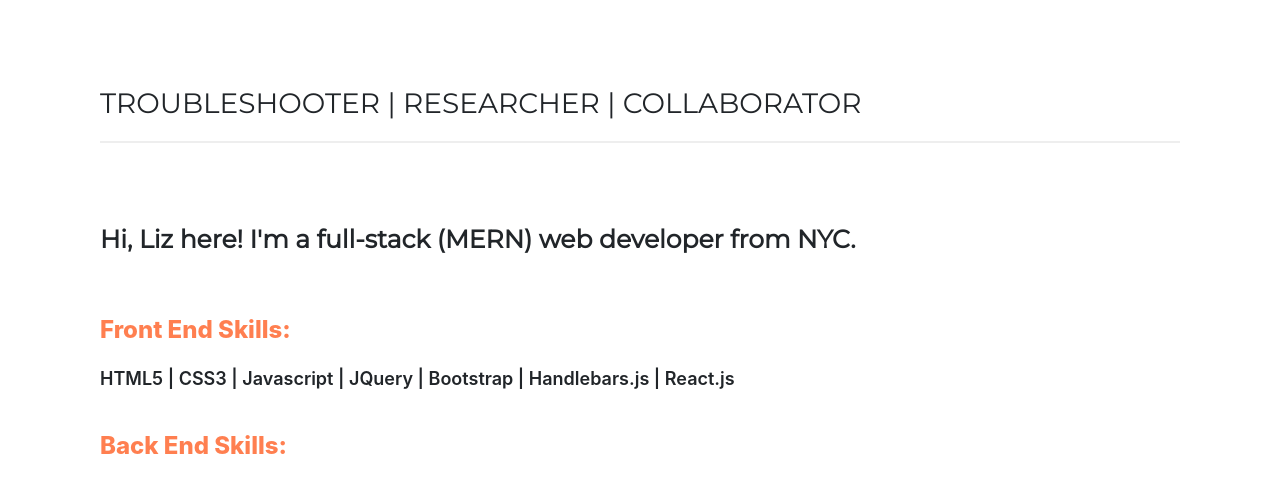
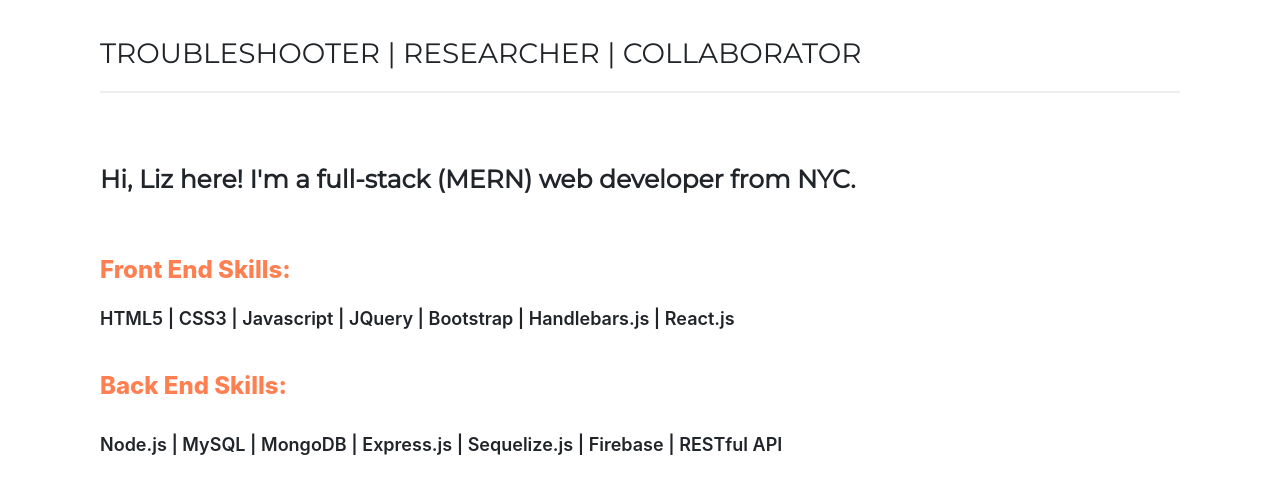
Before and after one commit to lizlevine/portfolio-2020, a plain HTML site: page index.html in a window 1280 px wide. Shown: the part 123-611 px from the top of the page. Drawn offline with nearby package versions, Linux system fonts and the light colour scheme; a web font is replaced by a local one.

Commit message:
chore: fix spacing

```diff
--- a/assets/css/style.css
+++ b/assets/css/style.css
@@ -72,7 +72,7 @@ h3 {
 }
 
 .title {
-  margin-top: 80px;
+  margin-top: 30px;
   font-size: 28px;
 }
 
@@ -80,7 +80,7 @@ h3 {
   margin: 0;
   font-size: 25px;
   line-height: 3.75;
-  margin-top: 50px;
+  margin-top: 40px;
   /* padding-top: 50px; */
   font-family: "Montserrat", sans-serif;
 }
@@ -246,7 +246,7 @@ nav a:first-child {
 }
 
 #homepage-cont {
-  margin-bottom: 100px;
+  margin-bottom: 70px;
   height: 800px;
 }
 
```
